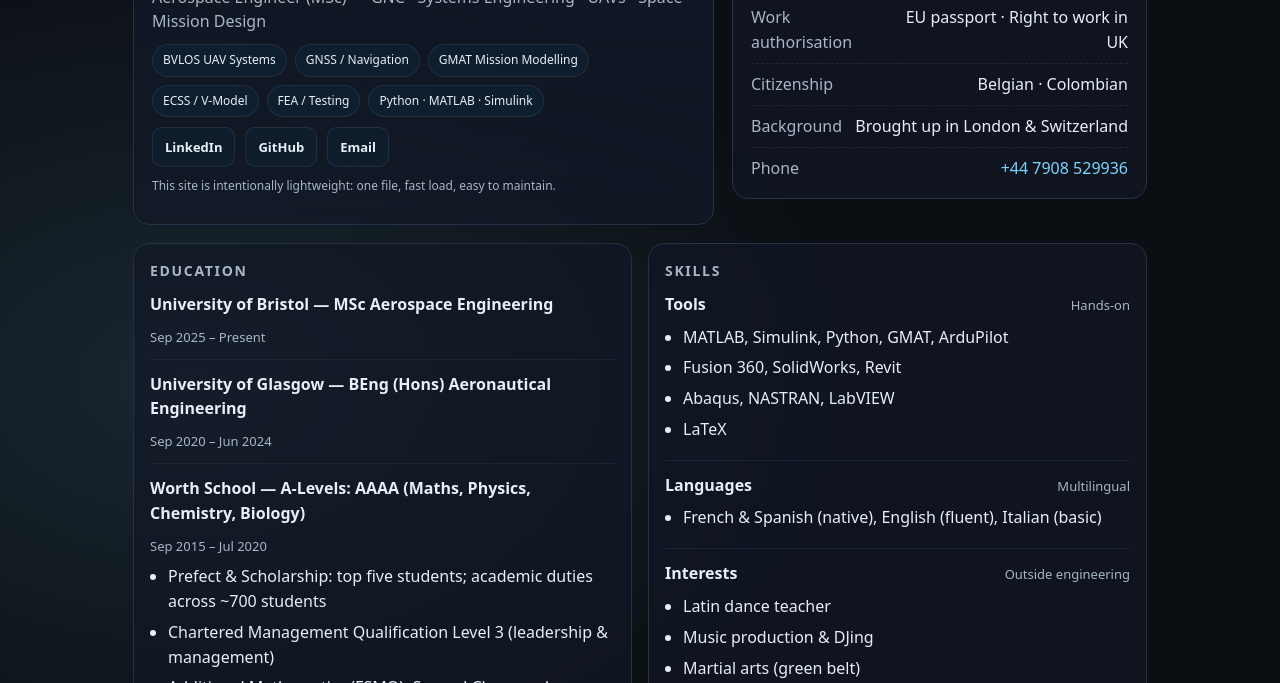
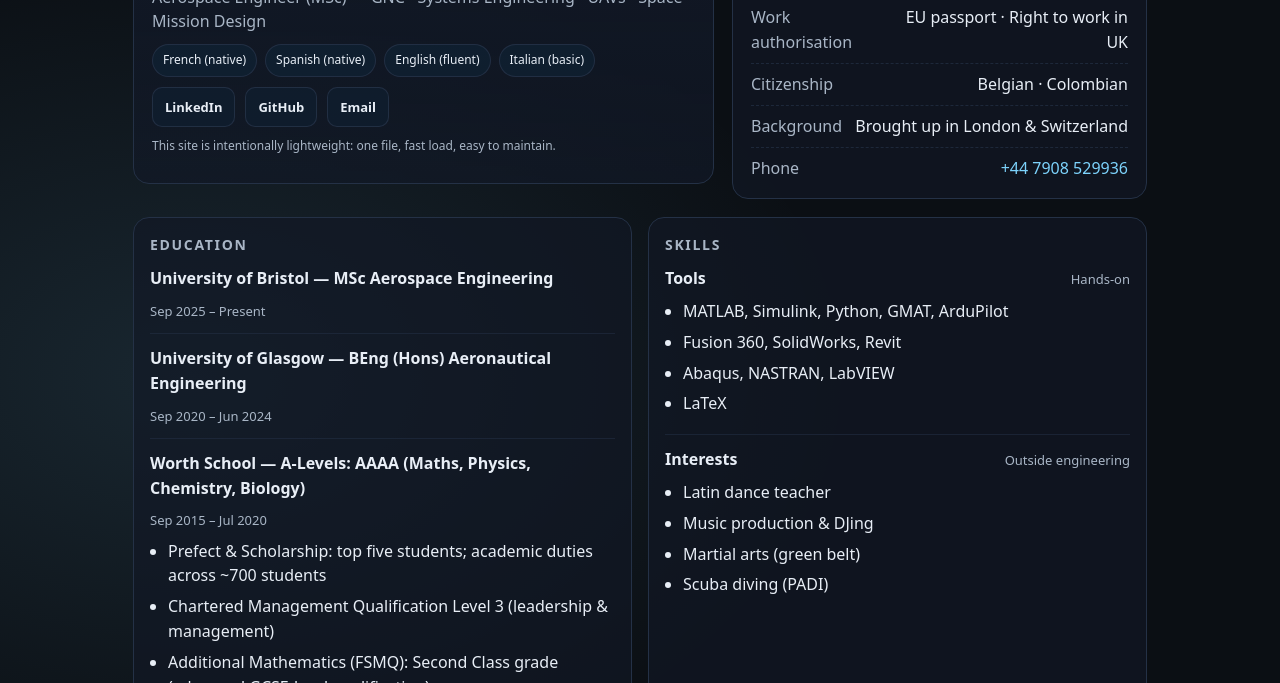
Before and after one commit to hadecroy/hadecroy.github.io, a plain HTML site: page index.html in a window 1280 px wide. Shown: the part 115-798 px from the top of the page. Drawn offline with Linux system fonts and the light colour scheme.

Commit message:
Update index.html

```diff
--- a/index.html
+++ b/index.html
@@ -130,12 +130,10 @@
         <p class="tagline">Aerospace Engineer (MSc) — GNC · Systems Engineering · UAVs · Space Mission Design</p>
 
         <div class="chips">
-          <span class="chip">BVLOS UAV Systems</span>
-          <span class="chip">GNSS / Navigation</span>
-          <span class="chip">GMAT Mission Modelling</span>
-          <span class="chip">ECSS / V-Model</span>
-          <span class="chip">FEA / Testing</span>
-          <span class="chip">Python · MATLAB · Simulink</span>
+          <span class="chip">French (native)</span>
+          <span class="chip">Spanish (native)</span>
+          <span class="chip">English (fluent)</span>
+          <span class="chip">Italian (basic)</span>
         </div>
 
         <div class="btnrow">
@@ -207,16 +205,6 @@
             <li>Fusion 360, SolidWorks, Revit</li>
             <li>Abaqus, NASTRAN, LabVIEW</li>
             <li>LaTeX</li>
-          </ul>
-        </div>
-
-        <div class="item">
-          <div class="topline">
-            <span class="role">Languages</span>
-            <span class="meta">Multilingual</span>
-          </div>
-          <ul>
-            <li>French & Spanish (native), English (fluent), Italian (basic)</li>
           </ul>
         </div>
 
```
